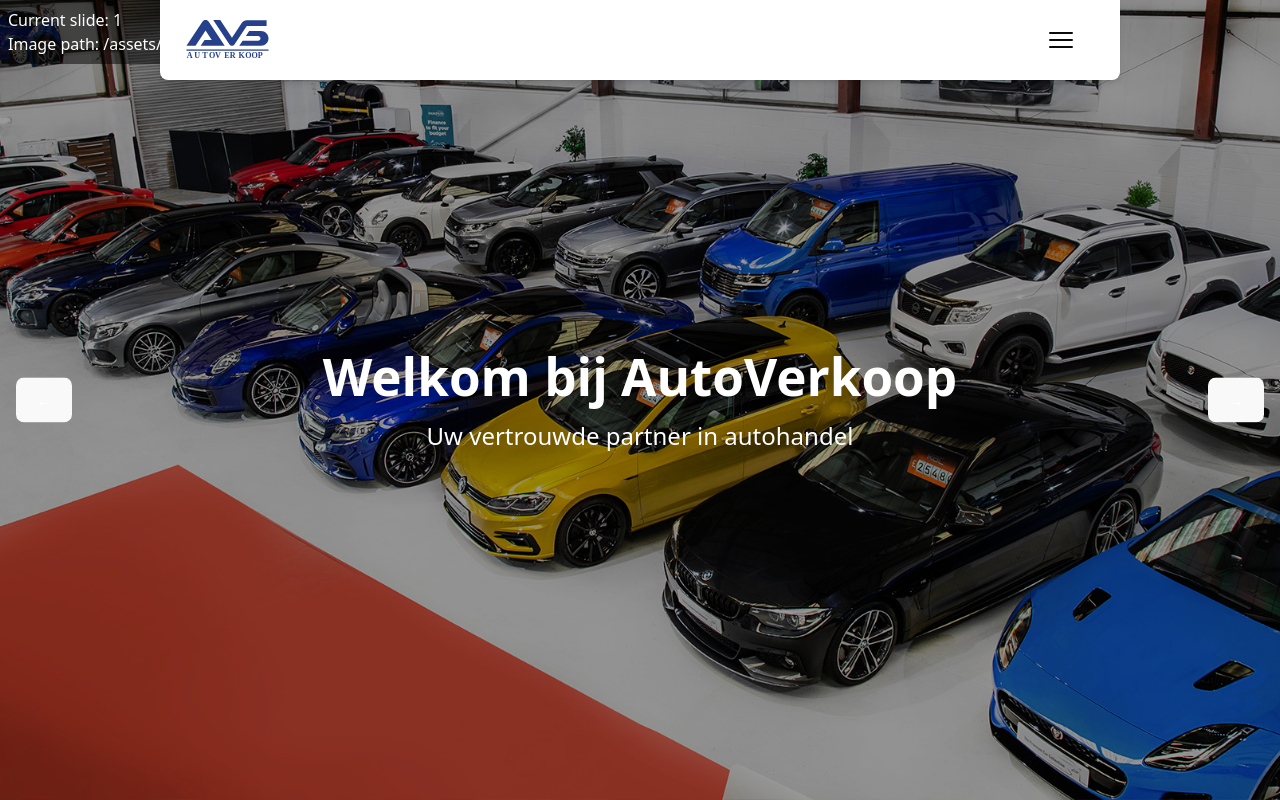
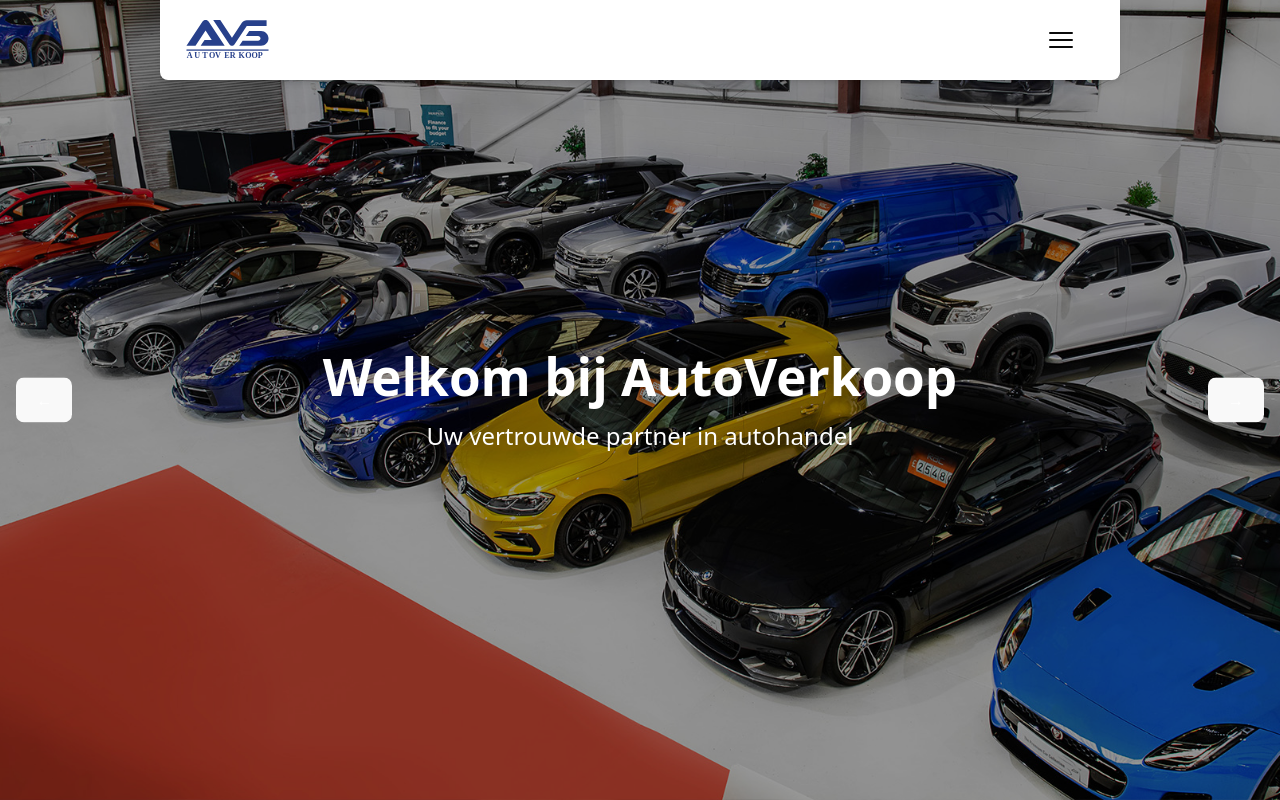
Before and after one commit to nuvant-software/avs-cs-swa, a React (Vite) app: page / in a window 1280 px wide. Built offline with nearby package versions, Linux system fonts and the light colour scheme.

Commit message:
Update Home.tsx

```diff
--- a/src/pages/Home.tsx
+++ b/src/pages/Home.tsx
@@ -34,13 +34,6 @@
 
   return (
     <div className="fixed inset-0 w-full h-full overflow-hidden">
-      {/* Debug info */}
-      <div className="absolute top-0 left-0 bg-black/50 text-white p-2 z-50">
-        Current slide: {currentSlide + 1}
-        <br />
-        Image path: {slides[currentSlide].image}
-      </div>
-
       {/* Simple slider */}
       <div className="absolute inset-0 w-full h-full">
         <img
```
